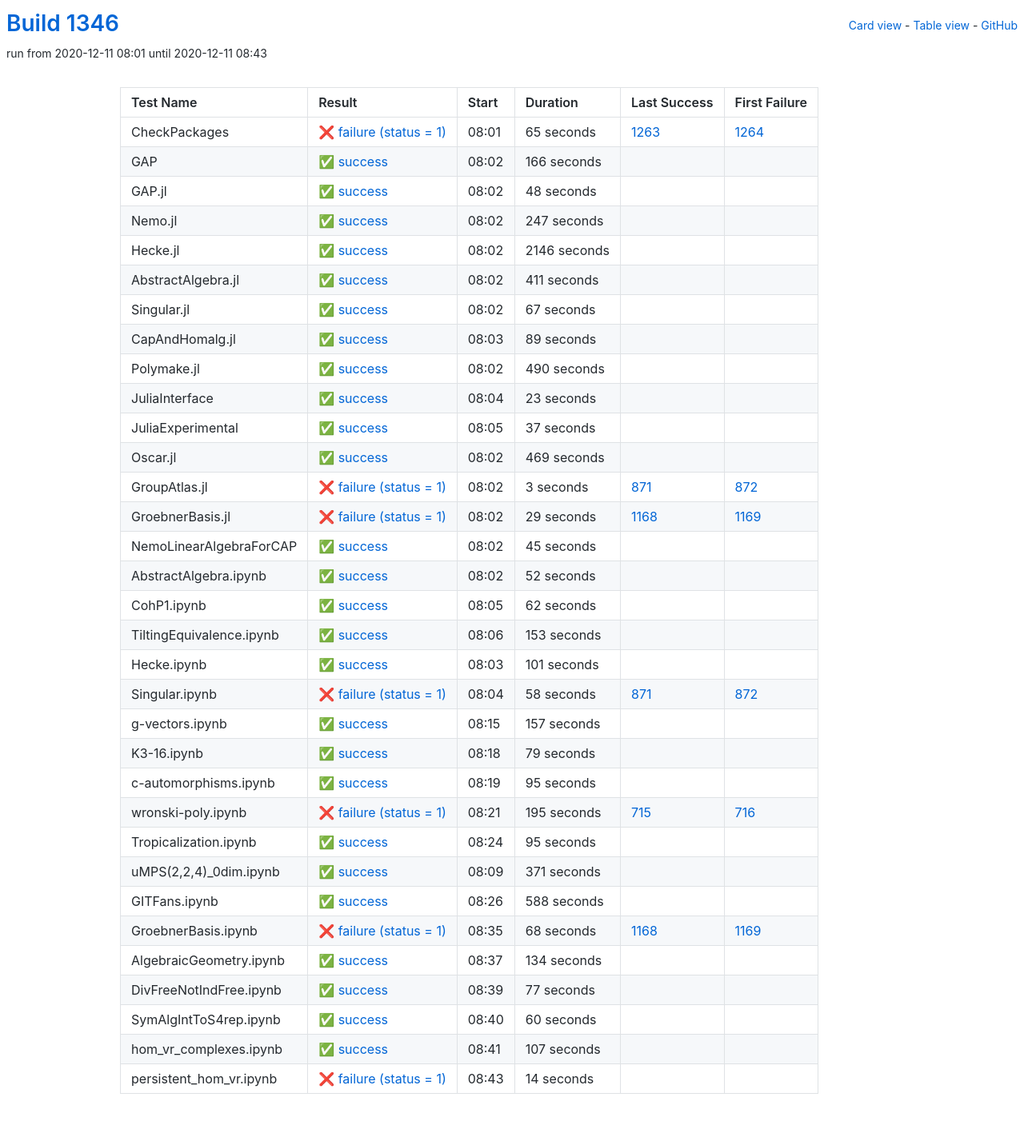
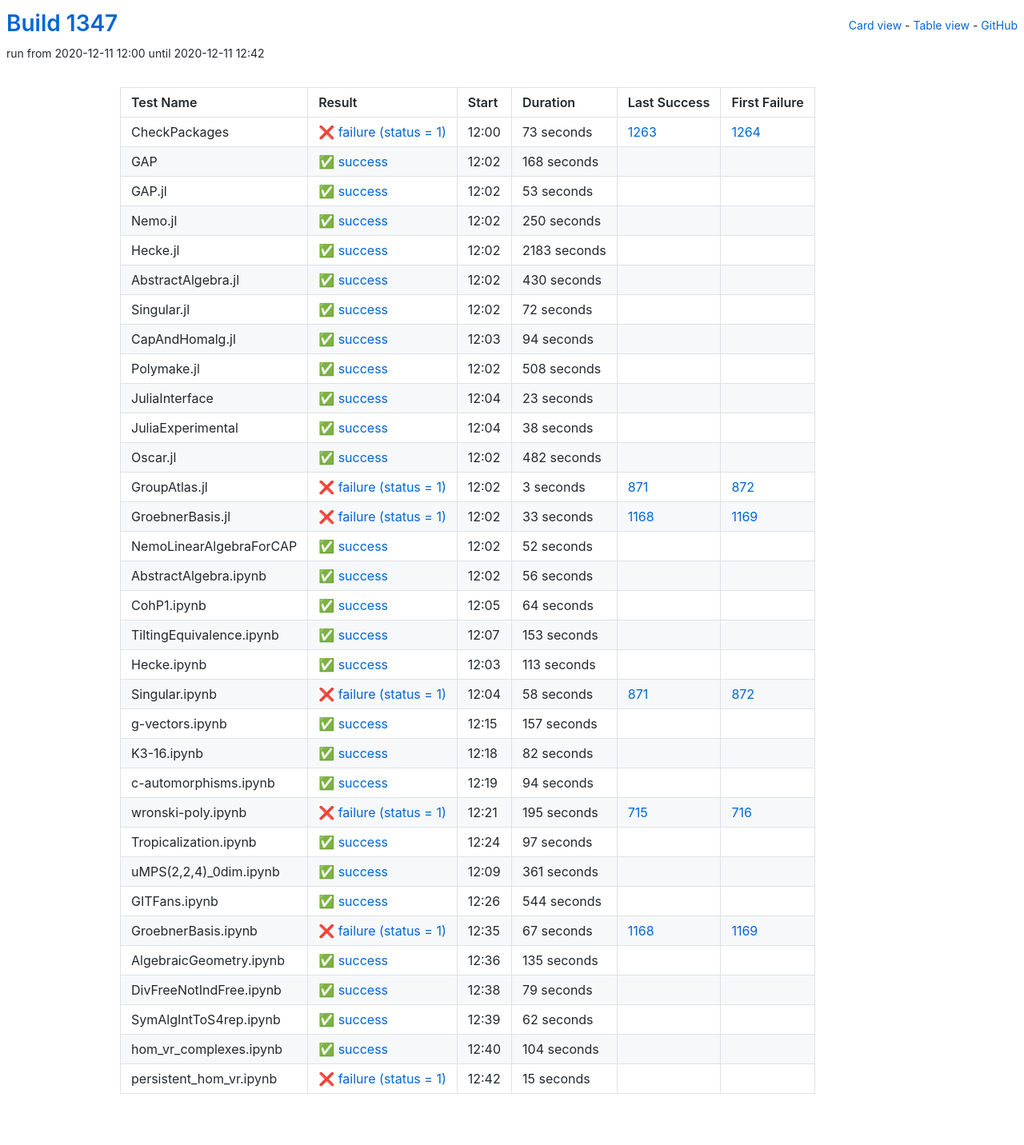
Before and after one commit to oscar-system/oscar-ci-status-stable, a Jekyll site: the page built from table.html, in a window 1280 px wide. Shown: the whole page at 80% size. Built offline with Jekyll 4.4.1, drawn with Linux system fonts in a browser that asks for light colours.

Commit message:
Build #1347

```diff
--- a/_data/ci.yml
+++ b/_data/ci.yml
@@ -1,6 +1,6 @@
 ---
-build: 1346
-build_url: https://oscarci.mathematik.uni-kl.de/job/oscar-stable/1346/
+build: 1347
+build_url: https://oscarci.mathematik.uni-kl.de/job/oscar-stable/1347/
 job: oscar-stable
 organization: oscar-system
 repo: oscar-ci-status-stable
@@ -8,116 +8,116 @@ repourl: https://github.com/oscar-system/oscar-ci-status-stable
 tests:
 - name: CheckPackages
   id: checkpackages
-  log: https://oscarci.mathematik.uni-kl.de/job/oscar-stable/1346/artifact/logs/build-1346/CheckPackages.log
-  start: 2020-12-11 08:01
+  log: https://oscarci.mathematik.uni-kl.de/job/oscar-stable/1347/artifact/logs/build-1347/CheckPackages.log
+  start: 2020-12-11 12:00
   success: false
   exitcode: 1
   status: failure
-  duration: 65
+  duration: 73
   last_success: 1263
   last_success_url: https://oscarci.mathematik.uni-kl.de/job/oscar-stable/1263/
   first_failure: 1264
   first_failure_url: https://oscarci.mathematik.uni-kl.de/job/oscar-stable/1264/
 - name: GAP
   id: gap
-  log: https://oscarci.mathematik.uni-kl.de/job/oscar-stable/1346/artifact/logs/build-1346/GAP.log
-  start: 2020-12-11 08:02
+  log: https://oscarci.mathematik.uni-kl.de/job/oscar-stable/1347/artifact/logs/build-1347/GAP.log
+  start: 2020-12-11 12:02
   success: true
   exitcode: 0
   status: success
-  duration: 166
+  duration: 168
   last_success: false
   last_success_url:
   first_failure: false
   first_failure_url:
 - name: GAP.jl
   id: gap-jl
-  log: https://oscarci.mathematik.uni-kl.de/job/oscar-stable/1346/artifact/logs/build-1346/GAP.jl.log
-  start: 2020-12-11 08:02
+  log: https://oscarci.mathematik.uni-kl.de/job/oscar-stable/1347/artifact/logs/build-1347/GAP.jl.log
+  start: 2020-12-11 12:02
   success: true
   exitcode: 0
   status: success
-  duration: 48
+  duration: 53
   last_success: false
   last_success_url:
   first_failure: false
   first_failure_url:
 - name: Nemo.jl
   id: nemo-jl
-  log: https://oscarci.mathematik.uni-kl.de/job/oscar-stable/1346/artifact/logs/build-1346/Nemo.jl.log
-  start: 2020-12-11 08:02
+  log: https://oscarci.mathematik.uni-kl.de/job/oscar-stable/1347/artifact/logs/build-1347/Nemo.jl.log
+  start: 2020-12-11 12:02
   success: true
   exitcode: 0
   status: success
-  duration: 247
+  duration: 250
   last_success: false
   last_success_url:
   first_failure: false
   first_failure_url:
 - name: Hecke.jl
   id: hecke-jl
-  log: https://oscarci.mathematik.uni-kl.de/job/oscar-stable/1346/artifact/logs/build-1346/Hecke.jl.log
-  start: 2020-12-11 08:02
+  log: https://oscarci.mathematik.uni-kl.de/job/oscar-stable/1347/artifact/logs/build-1347/Hecke.jl.log
+  start: 2020-12-11 12:02
   success: true
   exitcode: 0
   status: success
-  duration: 2146
+  duration: 2183
   last_success: false
   last_success_url:
   first_failure: false
   first_failure_url:
 - name: AbstractAlgebra.jl
   id: abstractalgebra-jl
-  log: https://oscarci.mathematik.uni-kl.de/job/oscar-stable/1346/artifact/logs/build-1346/AbstractAlgebra.jl.log
-  start: 2020-12-11 08:02
+  log: https://oscarci.mathematik.uni-kl.de/job/oscar-stable/1347/artifact/logs/build-1347/AbstractAlgebra.jl.log
+  start: 2020-12-11 12:02
   success: true
   exitcode: 0
   status: success
-  duration: 411
+  duration: 430
   last_success: false
   last_success_url:
   first_failure: false
   first_failure_url:
 - name: Singular.jl
   id: singular-jl
-  log: https://oscarci.mathematik.uni-kl.de/job/oscar-stable/1346/artifact/logs/build-1346/Singular.jl.log
-  start: 2020-12-11 08:02
+  log: https://oscarci.mathematik.uni-kl.de/job/oscar-stable/1347/artifact/logs/build-1347/Singular.jl.log
+  start: 2020-12-11 12:02
   success: true
   exitcode: 0
   status: success
-  duration: 67
+  duration: 72
   last_success: false
   last_success_url:
   first_failure: false
   first_failure_url:
 - name: CapAndHomalg.jl
   id: capandhomalg-jl
-  log: https://oscarci.mathematik.uni-kl.de/job/oscar-stable/1346/artifact/logs/build-1346/CapAndHomalg.jl.log
-  start: 2020-12-11 08:03
+  log: https://oscarci.mathematik.uni-kl.de/job/oscar-stable/1347/artifact/logs/build-1347/CapAndHomalg.jl.log
+  start: 2020-12-11 12:03
   success: true
   exitcode: 0
   status: success
-  duration: 89
+  duration: 94
   last_success: false
   last_success_url:
   first_failure: false
   first_failure_url:
 - name: Polymake.jl
   id: polymake-jl
-  log: https://oscarci.mathematik.uni-kl.de/job/oscar-stable/1346/artifact/logs/build-1346/Polymake.jl.log
-  start: 2020-12-11 08:02
+  log: https://oscarci.mathematik.uni-kl.de/job/oscar-stable/1347/artifact/logs/build-1347/Polymake.jl.log
+  start: 2020-12-11 12:02
   success: true
   exitcode: 0
   status: success
-  duration: 490
+  duration: 508
   last_success: false
   last_success_url:
   first_failure: false
   first_failure_url:
 - name: JuliaInterface
   id: juliainterface
-  log: https://oscarci.mathematik.uni-kl.de/job/oscar-stable/1346/artifact/logs/build-1346/JuliaInterface.log
-  start: 2020-12-11 08:04
+  log: https://oscarci.mathematik.uni-kl.de/job/oscar-stable/1347/artifact/logs/build-1347/JuliaInterface.log
+  start: 2020-12-11 12:04
   success: true
   exitcode: 0
   status: success
@@ -128,32 +128,32 @@ tests:
   first_failure_url:
 - name: JuliaExperimental
   id: juliaexperimental
-  log: https://oscarci.mathematik.uni-kl.de/job/oscar-stable/1346/artifact/logs/build-1346/JuliaExperimental.log
-  start: 2020-12-11 08:05
+  log: https://oscarci.mathematik.uni-kl.de/job/oscar-stable/1347/artifact/logs/build-1347/JuliaExperimental.log
+  start: 2020-12-11 12:04
   success: true
   exitcode: 0
   status: success
-  duration: 37
+  duration: 38
   last_success: false
   last_success_url:
   first_failure: false
   first_failure_url:
 - name: Oscar.jl
   id: oscar-jl
-  log: https://oscarci.mathematik.uni-kl.de/job/oscar-stable/1346/artifact/logs/build-1346/Oscar.jl.log
-  start: 2020-12-11 08:02
+  log: https://oscarci.mathematik.uni-kl.de/job/oscar-stable/1347/artifact/logs/build-1347/Oscar.jl.log
+  start: 2020-12-11 12:02
   success: true
   exitcode: 0
   status: success
-  duration: 469
+  duration: 482
   last_success: false
   last_success_url:
   first_failure: false
   first_failure_url:
 - name: GroupAtlas.jl
   id: groupatlas-jl
-  log: https://oscarci.mathematik.uni-kl.de/job/oscar-stable/1346/artifact/logs/build-1346/GroupAtlas.jl.log
-  start: 2020-12-11 08:02
+  log: https://oscarci.mathematik.uni-kl.de/job/oscar-stable/1347/artifact/logs/build-1347/GroupAtlas.jl.log
+  start: 2020-12-11 12:02
   success: false
   exitcode: 1
   status: failure
@@ -164,32 +164,20 @@ tests:
   first_failure_url: https://oscarci.mathematik.uni-kl.de/job/oscar-stable/872/
 - name: GroebnerBasis.jl
   id: groebnerbasis-jl
-  log: https://oscarci.mathematik.uni-kl.de/job/oscar-stable/1346/artifact/logs/build-1346/GroebnerBasis.jl.log
-  start: 2020-12-11 08:02
+  log: https://oscarci.mathematik.uni-kl.de/job/oscar-stable/1347/artifact/logs/build-1347/GroebnerBasis.jl.log
+  start: 2020-12-11 12:02
   success: false
   exitcode: 1
   status: failure
-  duration: 29
+  duration: 33
   last_success: 1168
   last_success_url: https://oscarci.mathematik.uni-kl.de/job/oscar-stable/1168/
   first_failure: 1169
   first_failure_url: https://oscarci.mathematik.uni-kl.de/job/oscar-stable/1169/
 - name: NemoLinearAlgebraForCAP
   id: nemolinearalgebraforcap
-  log: https://oscarci.mathematik.uni-kl.de/job/oscar-stable/1346/artifact/logs/build-1346/NemoLinearAlgebraForCAP.log
-  start: 2020-12-11 08:02
-  success: true
-  exitcode: 0
-  status: success
-  duration: 45
-  last_success: false
-  last_success_url:
-  first_failure: false
-  first_failure_url:
-- name: AbstractAlgebra.ipynb
-  id: abstractalgebra-ipynb
-  log: https://oscarci.mathematik.uni-kl.de/job/oscar-stable/1346/artifact/logs/build-1346/AbstractAlgebra.ipynb.log
-  start: 2020-12-11 08:02
+  log: https://oscarci.mathematik.uni-kl.de/job/oscar-stable/1347/artifact/logs/build-1347/NemoLinearAlgebraForCAP.log
+  start: 2020-12-11 12:02
   success: true
   exitcode: 0
   status: success
@@ -198,22 +186,34 @@ tests:
   last_success_url:
   first_failure: false
   first_failure_url:
-- name: CohP1.ipynb
-  id: cohp1-ipynb
-  log: https://oscarci.mathematik.uni-kl.de/job/oscar-stable/1346/artifact/logs/build-1346/CohP1.ipynb.log
-  start: 2020-12-11 08:05
+- name: AbstractAlgebra.ipynb
+  id: abstractalgebra-ipynb
+  log: https://oscarci.mathematik.uni-kl.de/job/oscar-stable/1347/artifact/logs/build-1347/AbstractAlgebra.ipynb.log
+  start: 2020-12-11 12:02
   success: true
   exitcode: 0
   status: success
-  duration: 62
+  duration: 56
+  last_success: false
+  last_success_url:
+  first_failure: false
+  first_failure_url:
+- name: CohP1.ipynb
+  id: cohp1-ipynb
+  log: https://oscarci.mathematik.uni-kl.de/job/oscar-stable/1347/artifact/logs/build-1347/CohP1.ipynb.log
+  start: 2020-12-11 12:05
+  success: true
+  exitcode: 0
+  status: success
+  duration: 64
   last_success: false
   last_success_url:
   first_failure: false
   first_failure_url:
 - name: TiltingEquivalence.ipynb
   id: tiltingequivalence-ipynb
-  log: https://oscarci.mathematik.uni-kl.de/job/oscar-stable/1346/artifact/logs/build-1346/TiltingEquivalence.ipynb.log
-  start: 2020-12-11 08:06
+  log: https://oscarci.mathematik.uni-kl.de/job/oscar-stable/1347/artifact/logs/build-1347/TiltingEquivalence.ipynb.log
+  start: 2020-12-11 12:07
   success: true
   exitcode: 0
   status: success
@@ -224,20 +224,20 @@ tests:
   first_failure_url:
 - name: Hecke.ipynb
   id: hecke-ipynb
-  log: https://oscarci.mathematik.uni-kl.de/job/oscar-stable/1346/artifact/logs/build-1346/Hecke.ipynb.log
-  start: 2020-12-11 08:03
+  log: https://oscarci.mathematik.uni-kl.de/job/oscar-stable/1347/artifact/logs/build-1347/Hecke.ipynb.log
+  start: 2020-12-11 12:03
   success: true
   exitcode: 0
   status: success
-  duration: 101
+  duration: 113
   last_success: false
   last_success_url:
   first_failure: false
   first_failure_url:
 - name: Singular.ipynb
   id: singular-ipynb
-  log: https://oscarci.mathematik.uni-kl.de/job/oscar-stable/1346/artifact/logs/build-1346/Singular.ipynb.log
-  start: 2020-12-11 08:04
+  log: https://oscarci.mathematik.uni-kl.de/job/oscar-stable/1347/artifact/logs/build-1347/Singular.ipynb.log
+  start: 2020-12-11 12:04
   success: false
   exitcode: 1
   status: failure
@@ -248,8 +248,8 @@ tests:
   first_failure_url: https://oscarci.mathematik.uni-kl.de/job/oscar-stable/872/
 - name: g-vectors.ipynb
   id: g-vectors-ipynb
-  log: https://oscarci.mathematik.uni-kl.de/job/oscar-stable/1346/artifact/logs/build-1346/g-vectors.ipynb.log
-  start: 2020-12-11 08:15
+  log: https://oscarci.mathematik.uni-kl.de/job/oscar-stable/1347/artifact/logs/build-1347/g-vectors.ipynb.log
+  start: 2020-12-11 12:15
   success: true
   exitcode: 0
   status: success
@@ -260,32 +260,32 @@ tests:
   first_failure_url:
 - name: K3-16.ipynb
   id: k3-16-ipynb
-  log: https://oscarci.mathematik.uni-kl.de/job/oscar-stable/1346/artifact/logs/build-1346/K3-16.ipynb.log
-  start: 2020-12-11 08:18
+  log: https://oscarci.mathematik.uni-kl.de/job/oscar-stable/1347/artifact/logs/build-1347/K3-16.ipynb.log
+  start: 2020-12-11 12:18
   success: true
   exitcode: 0
   status: success
-  duration: 79
+  duration: 82
   last_success: false
   last_success_url:
   first_failure: false
   first_failure_url:
 - name: c-automorphisms.ipynb
   id: c-automorphisms-ipynb
-  log: https://oscarci.mathematik.uni-kl.de/job/oscar-stable/1346/artifact/logs/build-1346/c-automorphisms.ipynb.log
-  start: 2020-12-11 08:19
+  log: https://oscarci.mathematik.uni-kl.de/job/oscar-stable/1347/artifact/logs/build-1347/c-automorphisms.ipynb.log
+  start: 2020-12-11 12:19
   success: true
   exitcode: 0
   status: success
-  duration: 95
+  duration: 94
   last_success: false
   last_success_url:
   first_failure: false
   first_failure_url:
 - name: wronski-poly.ipynb
   id: wronski-poly-ipynb
-  log: https://oscarci.mathematik.uni-kl.de/job/oscar-stable/1346/artifact/logs/build-1346/wronski-poly.ipynb.log
-  start: 2020-12-11 08:21
+  log: https://oscarci.mathematik.uni-kl.de/job/oscar-stable/1347/artifact/logs/build-1347/wronski-poly.ipynb.log
+  start: 2020-12-11 12:21
   success: false
   exitcode: 1
   status: failure
@@ -296,108 +296,108 @@ tests:
   first_failure_url: https://oscarci.mathematik.uni-kl.de/job/oscar-stable/716/
 - name: Tropicalization.ipynb
   id: tropicalization-ipynb
-  log: https://oscarci.mathematik.uni-kl.de/job/oscar-stable/1346/artifact/logs/build-1346/Tropicalization.ipynb.log
-  start: 2020-12-11 08:24
+  log: https://oscarci.mathematik.uni-kl.de/job/oscar-stable/1347/artifact/logs/build-1347/Tropicalization.ipynb.log
+  start: 2020-12-11 12:24
   success: true
   exitcode: 0
   status: success
-  duration: 95
+  duration: 97
   last_success: false
   last_success_url:
   first_failure: false
   first_failure_url:
 - name: uMPS(2,2,4)_0dim.ipynb
   id: umps-2-2-4-0dim-ipynb
-  log: https://oscarci.mathematik.uni-kl.de/job/oscar-stable/1346/artifact/logs/build-1346/uMPS-2-2-4-_0dim.ipynb.log
-  start: 2020-12-11 08:09
+  log: https://oscarci.mathematik.uni-kl.de/job/oscar-stable/1347/artifact/logs/build-1347/uMPS-2-2-4-_0dim.ipynb.log
+  start: 2020-12-11 12:09
   success: true
   exitcode: 0
   status: success
-  duration: 371
+  duration: 361
   last_success: false
   last_success_url:
   first_failure: false
   first_failure_url:
 - name: GITFans.ipynb
   id: gitfans-ipynb
-  log: https://oscarci.mathematik.uni-kl.de/job/oscar-stable/1346/artifact/logs/build-1346/GITFans.ipynb.log
-  start: 2020-12-11 08:26
+  log: https://oscarci.mathematik.uni-kl.de/job/oscar-stable/1347/artifact/logs/build-1347/GITFans.ipynb.log
+  start: 2020-12-11 12:26
   success: true
   exitcode: 0
   status: success
-  duration: 588
+  duration: 544
   last_success: false
   last_success_url:
   first_failure: false
   first_failure_url:
 - name: GroebnerBasis.ipynb
   id: groebnerbasis-ipynb
-  log: https://oscarci.mathematik.uni-kl.de/job/oscar-stable/1346/artifact/logs/build-1346/GroebnerBasis.ipynb.log
-  start: 2020-12-11 08:35
+  log: https://oscarci.mathematik.uni-kl.de/job/oscar-stable/1347/artifact/logs/build-1347/GroebnerBasis.ipynb.log
+  start: 2020-12-11 12:35
   success: false
   exitcode: 1
   status: failure
-  duration: 68
+  duration: 67
   last_success: 1168
   last_success_url: https://oscarci.mathematik.uni-kl.de/job/oscar-stable/1168/
   first_failure: 1169
   first_failure_url: https://oscarci.mathematik.uni-kl.de/job/oscar-stable/1169/
 - name: AlgebraicGeometry.ipynb
   id: algebraicgeometry-ipynb
-  log: https://oscarci.mathematik.uni-kl.de/job/oscar-stable/1346/artifact/logs/build-1346/AlgebraicGeometry.ipynb.log
-  start: 2020-12-11 08:37
+  log: https://oscarci.mathematik.uni-kl.de/job/oscar-stable/1347/artifact/logs/build-1347/AlgebraicGeometry.ipynb.log
+  start: 2020-12-11 12:36
   success: true
   exitcode: 0
   status: success
-  duration: 134
+  duration: 135
   last_success: false
   last_success_url:
   first_failure: false
   first_failure_url:
 - name: DivFreeNotIndFree.ipynb
   id: divfreenotindfree-ipynb
-  log: https://oscarci.mathematik.uni-kl.de/job/oscar-stable/1346/artifact/logs/build-1346/DivFreeNotIndFree.ipynb.log
-  start: 2020-12-11 08:39
+  log: https://oscarci.mathematik.uni-kl.de/job/oscar-stable/1347/artifact/logs/build-1347/DivFreeNotIndFree.ipynb.log
+  start: 2020-12-11 12:38
   success: true
   exitcode: 0
   status: success
-  duration: 77
+  duration: 79
   last_success: false
   last_success_url:
   first_failure: false
   first_failure_url:
 - name: SymAlgIntToS4rep.ipynb
   id: symalginttos4rep-ipynb
-  log: https://oscarci.mathematik.uni-kl.de/job/oscar-stable/1346/artifact/logs/build-1346/SymAlgIntToS4rep.ipynb.log
-  start: 2020-12-11 08:40
+  log: https://oscarci.mathematik.uni-kl.de/job/oscar-stable/1347/artifact/logs/build-1347/SymAlgIntToS4rep.ipynb.log
+  start: 2020-12-11 12:39
   success: true
   exitcode: 0
   status: success
-  duration: 60
+  duration: 62
   last_success: false
   last_success_url:
   first_failure: false
   first_failure_url:
 - name: hom_vr_complexes.ipynb
   id: hom-vr-complexes-ipynb
-  log: https://oscarci.mathematik.uni-kl.de/job/oscar-stable/1346/artifact/logs/build-1346/hom_vr_complexes.ipynb.log
-  start: 2020-12-11 08:41
+  log: https://oscarci.mathematik.uni-kl.de/job/oscar-stable/1347/artifact/logs/build-1347/hom_vr_complexes.ipynb.log
+  start: 2020-12-11 12:40
   success: true
   exitcode: 0
   status: success
-  duration: 107
+  duration: 104
   last_success: false
   last_success_url:
   first_failure: false
   first_failure_url:
 - name: persistent_hom_vr.ipynb
   id: persistent-hom-vr-ipynb
-  log: https://oscarci.mathematik.uni-kl.de/job/oscar-stable/1346/artifact/logs/build-1346/persistent_hom_vr.ipynb.log
-  start: 2020-12-11 08:43
+  log: https://oscarci.mathematik.uni-kl.de/job/oscar-stable/1347/artifact/logs/build-1347/persistent_hom_vr.ipynb.log
+  start: 2020-12-11 12:42
   success: false
   exitcode: 1
   status: failure
-  duration: 14
+  duration: 15
   last_success: false
   last_success_url:
   first_failure: false
```
Also changed, not shown: README.md.
